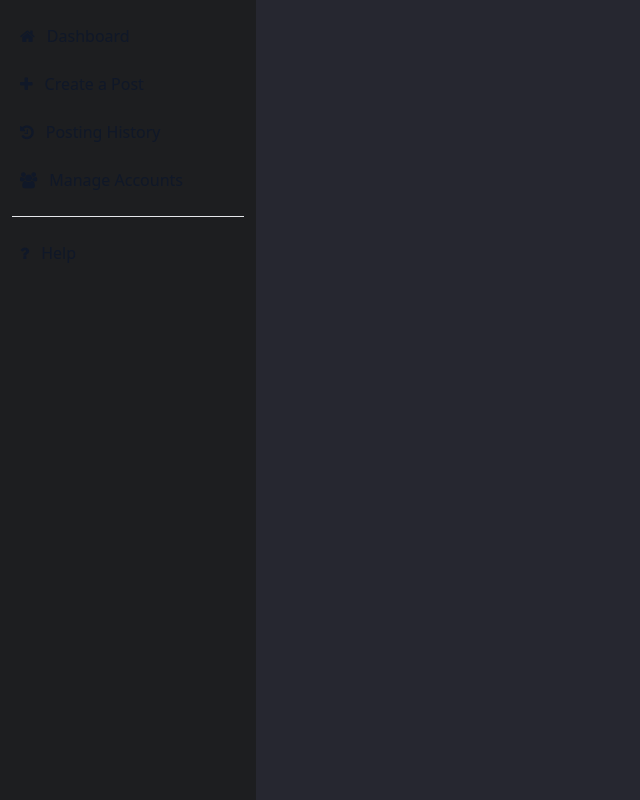
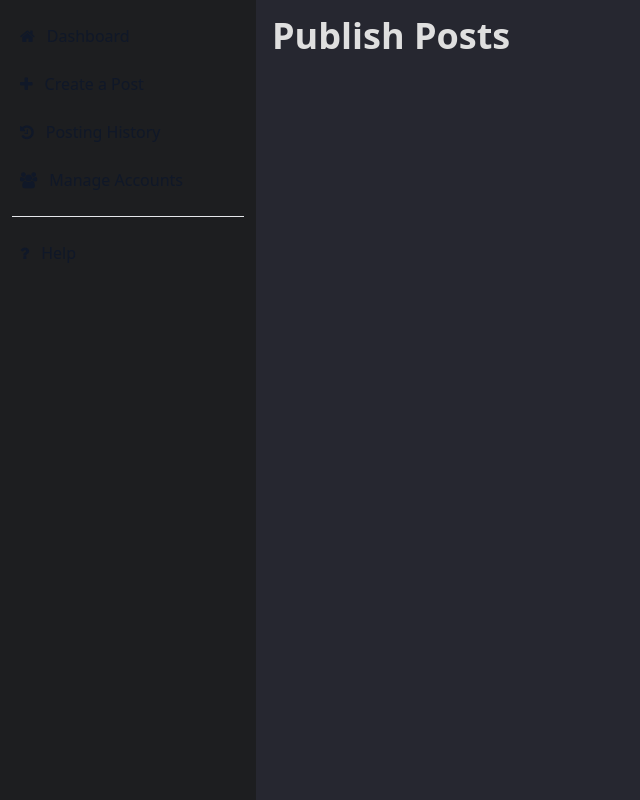
Before and after one commit to salam-07/SocialLink, a Flask app: page /create in a window 1280 px wide. Shown: the whole page, without its empty margins (0-640 px from the left). Run offline with Flask 3, Linux system fonts and the light colour scheme.

Commit message:
UI tweaks to navbar and flex layout

```diff
--- a/sociallinkapp/templates/layout.html
+++ b/sociallinkapp/templates/layout.html
@@ -9,7 +9,7 @@
       rel="stylesheet"
       href="https://cdnjs.cloudflare.com/ajax/libs/font-awesome/4.7.0/css/font-awesome.min.css"
     />
-    <title>SocialLink</title>
+    <title>SocialLink - {{ title }}</title>
     <link rel="stylesheet" href="/static/style.css" />
     <script src="/static/script.js"></script>
   </head>
@@ -89,6 +89,9 @@
         </ul>
       </div>
     </aside>
-    {% block content %} {% endblock %}
+    <div class="flex flex-col p-4 sm:ml-64 justify-between gap-7">
+      <h1 class="text-custom-primary text-4xl font-bold">{{ heading }}</h1>
+      <div>{% block content %} {% endblock %}</div>
+    </div>
   </body>
 </html>
```
